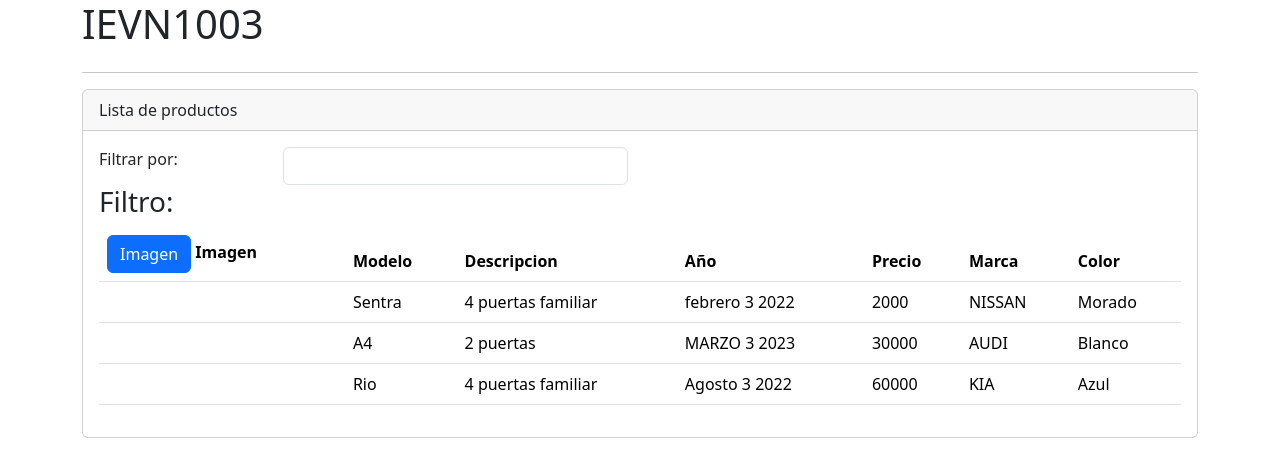
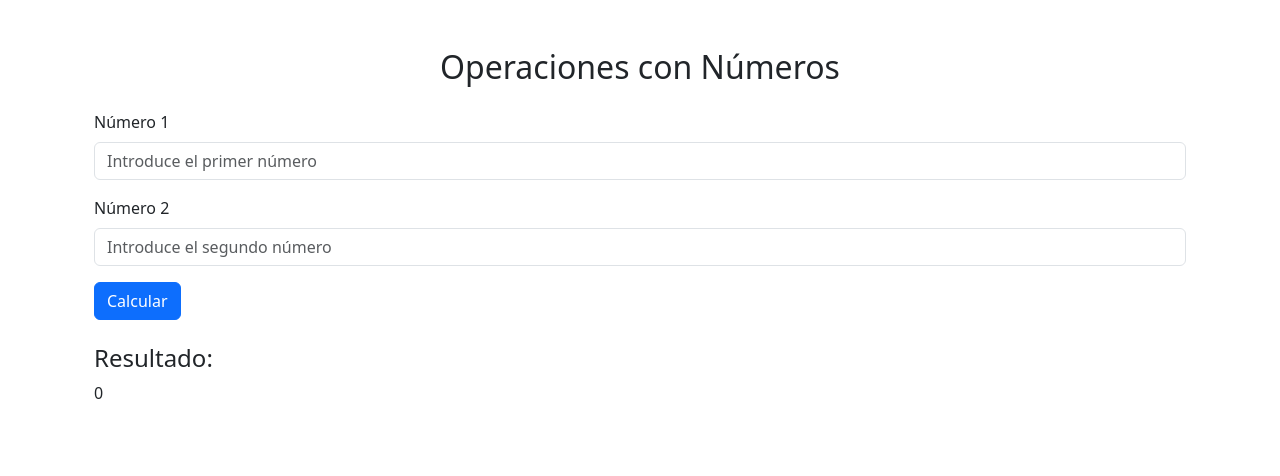
Before and after one commit to IEVN1003-19002468/basesAngular, an Angular app: page / in a window 1280 px wide. Shown: the top 476 px of the page. Built offline with nearby package versions, Linux system fonts and the light colour scheme.

Commit message:
18/09/2024 Operaciones basicas

```diff
--- a/src/app/app.component.html
+++ b/src/app/app.component.html
@@ -34,12 +34,13 @@
 <div class="container">
 <div class="row">
 
-
+<!--
   <h1>IEVN1003</h1>
 
 
   <div>
     <app-productlist></app-productlist>
-  </div>
+  </div> -->
+  <app-operas-bas></app-operas-bas>
 </div>
 </div>
--- /dev/null
+++ b/src/app/formularios/operas-bas/operas-bas.component.html
@@ -0,0 +1,20 @@
+<div class="container mt-5">
+    <h2 class="text-center mb-4">Operaciones con Números</h2>
+    <form id="operationForm">
+        <div class="mb-3">
+            <label for="num1" class="form-label">Número 1</label>
+            <input type="number" class="form-control" [(ngModel)]="num1" name="num1" placeholder="Introduce el primer número" required>
+        </div>
+        <div class="mb-3">
+            <label for="num2" class="form-label">Número 2</label>
+            <input type="number" class="form-control" name="num2" [(ngModel)]="num2" placeholder="Introduce el segundo número" required>
+        </div>
+
+        <button type="submit" class="btn btn-primary" (click)="sumar()">Calcular</button>
+    </form>
+
+    <div class="mt-4">
+        <h4>Resultado:</h4>
+        <p id="result" >{{resultado}}</p>
+    </div>
+</div>
--- /dev/null
+++ b/src/app/formularios/operas-bas/operas-bas.component.ts
@@ -0,0 +1,17 @@
+import { Component } from '@angular/core';
+
+@Component({
+  selector: 'app-operas-bas',
+  templateUrl: './operas-bas.component.html',
+  styleUrl: './operas-bas.component.css'
+})
+export class OperasBasComponent {
+  num1='';
+  num2='';
+  resultado:number=0;
+
+  sumar(){
+    this.resultado=parseInt(this.num1)+parseInt(this.num2);
+
+  }
+}
--- a/src/app/product/productlist/productlist.component.html
+++ b/src/app/product/productlist/productlist.component.html
@@ -11,19 +11,19 @@
                 Filtrar por:
             </div>
             <div class="col-md-4">
-                <input type="text" name="filter" id="" class="form-control" >
+                <input [(ngModel)]="listFilter" type="text" name="filter" id="" class="form-control" >
             </div>
         </div>
         <div class="row">
             <div class="col-md-6">
-                <h3>Filtro:</h3>
+                <h3>Filtro: {{listFilter}}</h3>
             </div>
         </div>
         <div class="table-responsive">
             <table class="table" *ngIf="productos.length">
                 <thead>
                     <tr>
-                        <th><button (click)="showImage()" type="button" class="btn btn-primary">Imagen</button>
+                        <th><button (click)="showImage()" type="button" class="btn btn-primary">{{muestraImg?'Ocultar':'Muestra'}} Imagen</button>
                             Imagen</th>
                         <th>Modelo</th>
                         <th>Descripcion</th>
@@ -34,7 +34,7 @@
                     </tr>
                 </thead>
                 <tbody >
-                    <tr *ngFor="let producto of productos">
+                    <tr *ngFor="let producto of productos | productoFilter:listFilter">
 
                         <td><img *ngIf="muestraImg" [src]="producto.imagenURL" alt=""  [title]="producto.Modelo" [style.width.px]="imageWidth" [style.margin.px]="imageMargi"></td>
                         <td>{{producto.Modelo}}</td>
--- a/src/app/product/productlist/productlist.component.ts
+++ b/src/app/product/productlist/productlist.component.ts
@@ -1,4 +1,5 @@
 import { Component } from '@angular/core';
+import { Producto } from '../producto';
 
 @Component({
   selector: 'app-productlist',
@@ -14,7 +15,7 @@ listFilter:string='';
 showImage():void{
   this.muestraImg=!this.muestraImg;
 }
-productos:any[]=[
+productos:Producto[]=[
   {
     "productoId":1,
     "Modelo":'Sentra',
--- /dev/null
+++ b/src/app/product/producto-filter.pipe.ts
@@ -0,0 +1,18 @@
+import { Pipe, PipeTransform } from '@angular/core';
+import { Producto } from './producto';
+import { filter } from 'rxjs';
+
+@Pipe({
+  name: 'productoFilter'
+})
+export class ProductoFilterPipe implements PipeTransform {
+
+  transform(value: Producto[], args: string): Producto[] {
+    let filter:string=args ? args.toLocaleLowerCase():'';
+
+    return filter ? value.filter((product:Producto)=>
+      product.Modelo.toLocaleLowerCase().indexOf(filter)!=-1
+    ):value;
+  }
+
+}
--- /dev/null
+++ b/src/app/product/producto.ts
@@ -0,0 +1,10 @@
+export interface Producto {
+    productoId:Number ;
+    Modelo:string ;
+    Descripcion:string ;
+    year:string ;
+    precio :number;
+    marca:string ;
+    Color:string ;
+    imagenURL:string;
+}
```
Also changed, not shown: src/app/app.module.ts (+8 -2 lines), src/app/formularios/operas-bas/operas-bas.component.css (added).
